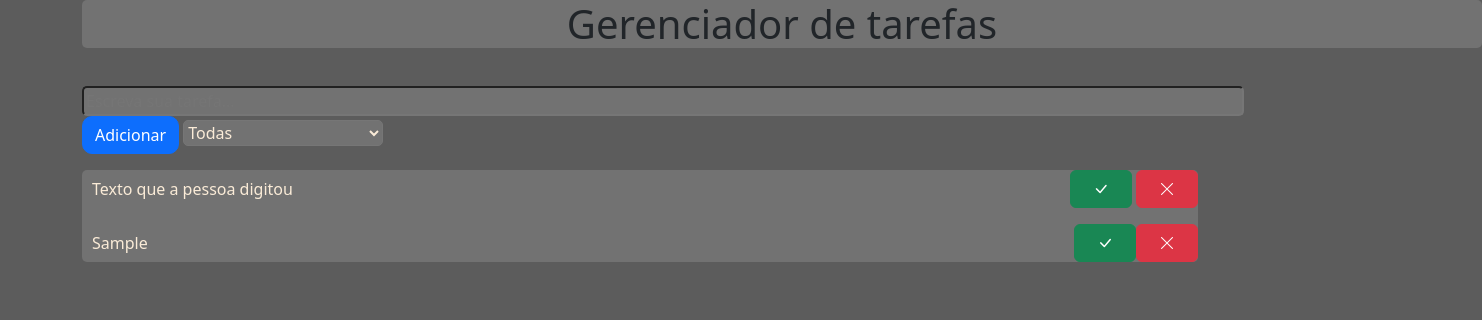
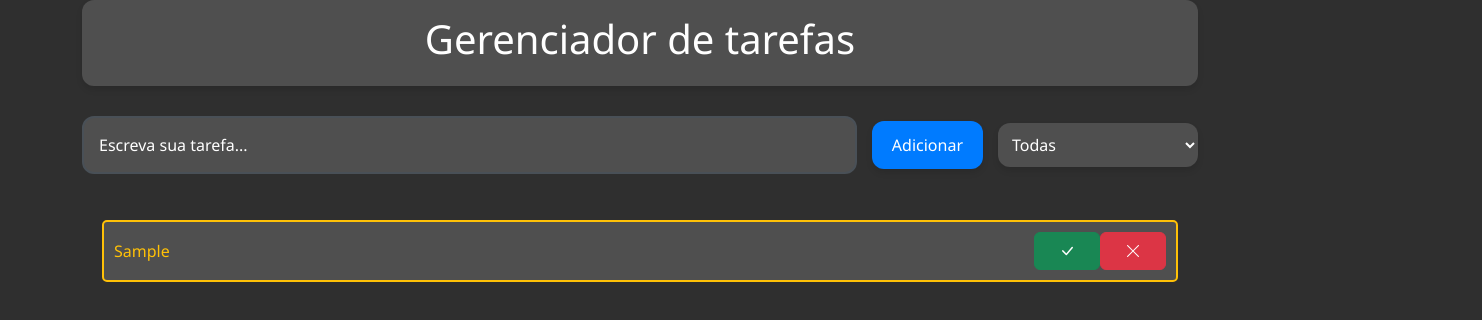
Before and after one commit to Arthurrz08/Trabalho-Senac-Tarefas, a plain HTML site: page Index.html in a window 1280 px wide. Both pictures are taken after typing "Sample" into the empty fields and a click on the button "Adicionar". Shown: the whole page, 1482 px wide, since content can reach past the window. Drawn offline with nearby package versions, Linux system fonts and the light colour scheme.

Commit message:
Correção2 e Atualização1

```diff
--- a/Index.html
+++ b/Index.html
@@ -9,38 +9,30 @@
     <title>Gerenciador de Tarefas</title>
 </head>
 <body>
+    <div class="container"> <!-- Container principal que organiza o layout dentro da página -->
+        <div class="title">
+            <h1>Gerenciador de tarefas</h1> <!-- Título da página -->
+        </div>
+        <div class="espaco"> <!-- Espaço para o formulário de inserção de tarefas -->
+            <div class="linha-input"> <!-- Linha contendo o campo de input e o botão para adicionar tarefa -->
+                <input class="oi" type="text" placeholder="Escreva sua tarefa..."> <!-- Campo de texto para o usuário escrever a tarefa -->
+                <button type="button" class="btn btn-primary">Adicionar</button> <!-- Botão para adicionar a tarefa -->
 
-    <div class="container" >
-        <div class="title" ><h1>Gerenciador de tarefas</h1></div>
-        <div class="espaco">
-            <div>
+                <div class="filtro-container"> <!-- Container do filtro para selecionar as tarefas (feitas ou não feitas) -->
+                    <select class="select-estilizado" id="filtro"> <!-- Escolher o filtro das tarefas -->
+                        <option value="todas">Todas</option> <!-- Mostrar todas as tarefas-->
+                        <option value="feitos">Feitos</option> <!-- Mostrar tarefas feitas -->
+                        <option value="nao-feitos">Não feitos</option> <!-- Mostrar tarefas não feitas -->
+                    </select>
 
-                <input class="oi" size="120vz" type="text" placeholder="Escreva sua tarefa..." >
+                </div>
+            </div>
 
-                <button type="button" class="btn btn-primary" style="border-radius: 10px;">Adicionar</button>
-                <select style="background-color:  rgb(114, 114, 114); color: antiquewhite;">
-                    <option selected>Todas</option>
-                    <option value="1">Feitos</option>
-                    <option value="2">Nao </option>
-                  </select>
-                 </div>
-                 <p class="espacamento"></p>
+            <p class="espacamento"></p> <!-- Espaçamento entre os elementos (tarefa e formulário) -->
         </div>
+        <div class="d"></div> <!-- Container onde as tarefas serão exibidas -->
+    </div>
 
-        <div class="d">
-            <p class="espacamento" style="display: flex; justify-content: space-between; align-items: center;">
-                Texto que a pessoa digitou
-                <span>
-                    <button type="button" class="btn btn-success"><i class="bi bi-check-lg"></i></button>
-                    <button type="button" class="btn btn-danger"><i class="bi bi-x-lg"></i></button>
-                </span>
-            </p>
-        </div>
-
-
-        </div>
-
-    </div>
-    <script src="script.js"></script>
+    <script src="script.js"></script> <!-- Conecta o arquivo JavaScript -->
 </body>
 </html>
--- a/script.js
+++ b/script.js
@@ -1,7 +1,9 @@
 const botaoAdicionar = document.querySelector('.btn-primary');
 const campoTexto = document.querySelector('input[type="text"]');
 const containerTarefas = document.querySelector('.d');
+const filtroSelect = document.getElementById('filtro');
 
+// Adiciona tarefa
 botaoAdicionar.addEventListener('click', function() {
     const texto = campoTexto.value.trim();
 
@@ -11,7 +13,7 @@ botaoAdicionar.addEventListener('click', function() {
         p.style.display = 'flex';
         p.style.justifyContent = 'space-between';
         p.style.alignItems = 'center';
-        p.style.marginTop = '10px'; // Só para dar uma separada visual se quiser
+        p.style.marginTop = '10px';
 
         const spanTexto = document.createElement('span');
         spanTexto.textContent = texto;
@@ -28,29 +30,58 @@ botaoAdicionar.addEventListener('click', function() {
         botaoExcluir.className = 'btn btn-danger';
         botaoExcluir.innerHTML = '<i class="bi bi-x-lg"></i>';
 
-        // Colocar os botões dentro do span
         spanBotoes.appendChild(botaoOk);
         spanBotoes.appendChild(botaoExcluir);
 
-        // Colocar o texto e botões dentro do <p>
         p.appendChild(spanTexto);
         p.appendChild(spanBotoes);
 
-        // Adicionar o <p> na div .d
         containerTarefas.appendChild(p);
 
-        // Limpar o campo de texto
-        campoTexto.value = '';
-
-        // Evento de marcar como concluído
+        // Marcar tarefa como concluída
         botaoOk.addEventListener('click', function() {
-            spanTexto.style.textDecoration = 'line-through';
-            spanTexto.style.color = 'gray';
+            if (p.classList.contains('pendente')) {
+                p.classList.remove('pendente');
+                p.classList.add('concluida');
+            } else if (p.classList.contains('concluida')) {
+                p.classList.remove('concluida');
+                p.classList.add('pendente');
+            }
+            aplicarFiltro();
         });
 
-        // Evento de excluir
+        // Excluir tarefa
         botaoExcluir.addEventListener('click', function() {
             p.remove();
+            aplicarFiltro();
         });
+
+        p.classList.add('pendente'); // Inicialmente a tarefa é pendente
+        campoTexto.value = '';
+        aplicarFiltro();
     }
 });
+
+// Função para aplicar o filtro
+filtroSelect.addEventListener('change', function() {
+    aplicarFiltro();
+});
+
+function aplicarFiltro() {
+    const statusFiltro = filtroSelect.value;
+    const tarefas = containerTarefas.querySelectorAll('p');
+
+    tarefas.forEach(tarefa => {
+        const status = tarefa.classList.contains('concluida') ? 'feitos' : 'nao-feitos';
+
+        if (statusFiltro === 'todas') {
+            tarefa.style.display = 'flex';
+        } else if (statusFiltro === 'feitos' && status === 'feitos') {
+            tarefa.style.display = 'flex';
+        } else if (statusFiltro === 'nao-feitos' && status === 'nao-feitos') {
+            tarefa.style.display = 'flex';
+        } else {
+            tarefa.style.display = 'none';
+        }
+    });
+}
--- a/style.css
+++ b/style.css
@@ -1,39 +1,146 @@
-body{
-    background-color: rgb(92, 92, 92);
+/* Estilo para o corpo da página */
+body {
+    background-color: #2f2f2f; /* Fundo escuro */
+    margin: 0;
+    padding: 0;
+    font-family: 'Segoe UI', Tahoma, Geneva, Verdana, sans-serif;
+    color: #ddd; /* Cor do texto mais clara */
 }
-.title{
-    background-color:  rgb(114, 114, 114);
-    width: 1400px;
+
+/* Estilo para o título principal */
+.title {
+    background-color: #4f4f4f; /* Cinza mais escuro */
+    width: 100%;
+    padding: 15px 0;
+    text-align: center;
+    border-radius: 12px; /* Bordas arredondadas */
+    box-shadow: 0 4px 6px rgba(0, 0, 0, 0.1); /* Sombra suave */
+    color: white;
 }
-i{
+
+/* Estilo para os ícones nos botões */
+i {
+    padding: 12px;
+    color: white;
+}
+
+/* Estilo para a lista de tarefas */
+.d {
+    display: flex;
+    flex-direction: column;
+    gap: 15px;
+    justify-content: center;
+    padding: 20px;
+}
+
+/* Estilo para cada tarefa */
+.d p {
+    width: 100%; /* Garantir que a tarefa ocupe a largura total */
+    background-color: #4f4f4f;
+    color: antiquewhite;
     padding: 10px;
+    border-radius: 5px;
+    display: flex;
+    justify-content: space-between;
+    align-items: center;
+    border: 2px solid transparent; /* Sem borda inicialmente */
+    transition: border 0.3s ease, color 0.3s ease;
 }
-.d{
-    background-color: rgb(247, 0, 0);
-    background-color: rgb(114, 114, 114); color: antiquewhite;
+
+/* Estilo para a tarefa concluída (verde) */
+.d p.concluida {
+    border-color: #28a745;  /* Bordas verdes */
+    color: #28a745;  /* Texto verde */
 }
-select{
-  width: 200px;
+
+/* Estilo para a tarefa pendente (amarelo) */
+.d p.pendente {
+    border-color: #ffc107;  /* Bordas amarelas */
+    color: #ffc107;  /* Texto preto */
 }
-.oi{
-    background-color: rgb(114, 114, 114); color: antiquewhite;
+
+
+/* Estilo para o formulário de entrada */
+.formulario {
+    display: flex;
+    flex-direction: column;
+    gap: 15px;
+    align-items: center;
 }
-h1{
- text-align: center;
+
+/* Estilo para a linha de input e botões */
+.linha-input {
+    display: flex;
+    align-items: center;
+    gap: 15px;
+    flex-wrap: wrap;
 }
-div{
-    border-radius: 5px;
+
+/* Estilo para o campo de texto onde a pessoa digita */
+.oi {
+    flex: 2;
+    padding: 15px;
+    border-radius: 12px; /* Bordas arredondadas */
+    background-color: #4f4f4f;
+    color: white;
+    border: 2px solid #495057; /* Borda cinza escuro */
 }
-input{
-    border-radius: 5px
+
+.oi::placeholder {
+    color: white;
 }
-select{
-    border-radius: 5px
+
+/* Estilo para o botão "Adicionar" */
+.btn-primary {
+    flex: 0 0 auto;
+    border-radius: 12px; /* Bordas arredondadas */
+    padding: 12px 20px;
+    background-color: #007bff;
+    color: white;
+    border: none;
+    box-shadow: 0 4px 6px rgba(0, 0, 0, 0.1); /* Sombra suave */
+    transition: all 0.3s ease-in-out;
 }
-.espaco{
+
+/* Estilo para o filtro (select) */
+.filtro-container {
+    margin-left: auto;
+}
+
+/* Estilo para o filtro (select) */
+.select-estilizado {
+    width: 200px;
+    background-color: #4f4f4f;
+    color: white;
+    border: none;
+    padding: 10px;
+    border-radius: 12px; /* Bordas arredondadas */
+    box-shadow: 0 4px 6px rgba(0, 0, 0, 0.1); /* Sombra suave */
+}
+
+/* Estilo para o título h1 */
+h1 {
+    text-align: center;
+}
+
+/* Estilo para o espaçamento entre elementos */
+.espaco {
     padding-top: 30px;
 }
-.espacamento{
-    padding-right: 100;
-    padding-left: 10px;
+
+/* Estilo para o espaço nas tarefas */
+.espacamento {
+    padding-right: 15px;
+    padding-left: 15px;
 }
+
+/* Responsividade para telas menores (máximo 768px de largura) */
+@media (max-width: 768px) {
+    input.oi, .botao-add, .select-filtro {
+        width: 100%;
+    }
+
+    .d p {
+        width: 100%;
+    }
+}
```
Also changed, not shown: 1 other file.
